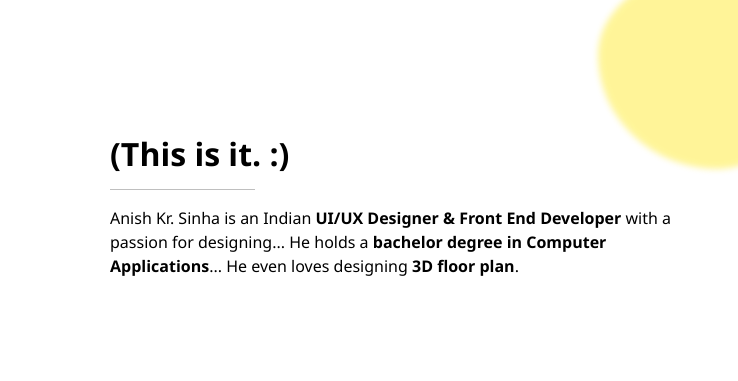
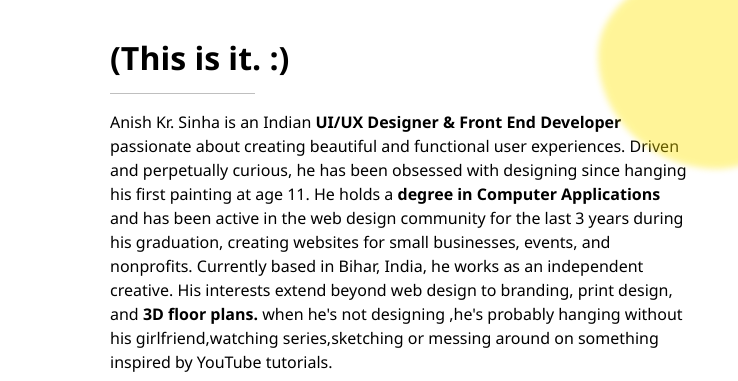
Before and after one commit to ManiGade250/Myportfolio, a plain HTML site: page index.html in a window 1280 px wide. Shown: the part 1091-1472 px from the top of the page, 542-1280 px from the left. Drawn offline with nearby package versions, Linux system fonts and the light colour scheme.

Commit message:
Update index.html

```diff
--- a/index.html
+++ b/index.html
@@ -102,9 +102,9 @@
       <h2 class="fw-bold">(This is it. :)</h2>
       <hr class="w-25" />
       <p>
-        Anish Kr. Sinha is an Indian <strong>UI/UX Designer & Front End Developer</strong> with a passion for designing...
-        He holds a <strong>bachelor degree in Computer Applications</strong>...
-        He even loves designing <strong>3D floor plan</strong>.
+
+Anish Kr. Sinha is an Indian <strong>UI/UX Designer & Front End Developer</strong> passionate about creating beautiful and functional user experiences. Driven and perpetually curious, he has been obsessed with designing since hanging his first painting at age 11. He holds a <strong> degree in Computer Applications</strong> and has been active in the web design community for the last 3 years during his graduation, creating websites for small businesses, events, and nonprofits. Currently based in Bihar, India, he works as an independent creative. His interests extend beyond web design to branding, print design, and <strong>3D floor plans.</strong>
+when he's not designing ,he's probably hanging without his girlfriend,watching series,sketching or messing around on something inspired by YouTube tutorials.
       </p>
     </div>
   </div>
```
